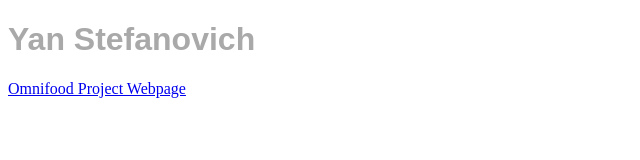
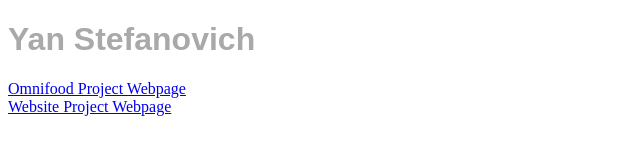
Before and after one commit to yanstefanovich/yanstefanovich.github.io, a plain HTML site: page index.html in a window 1280 px wide. Shown: the whole page, without its empty margins (0-640 px from the left). Drawn offline with Linux system fonts and the light colour scheme.

Commit message:
Added Link To Second Project

```diff
--- a/index.html
+++ b/index.html
@@ -8,5 +8,7 @@
   <body>
     <h1>Yan Stefanovich</h1>
     <a href="Omnifood Revamp/native/html/index.html">Omnifood Project Webpage</a>
+    <br>
+    <a href="Website Project/newWebPage.html">Website Project Webpage</a>
   </body>
 </html>
```
